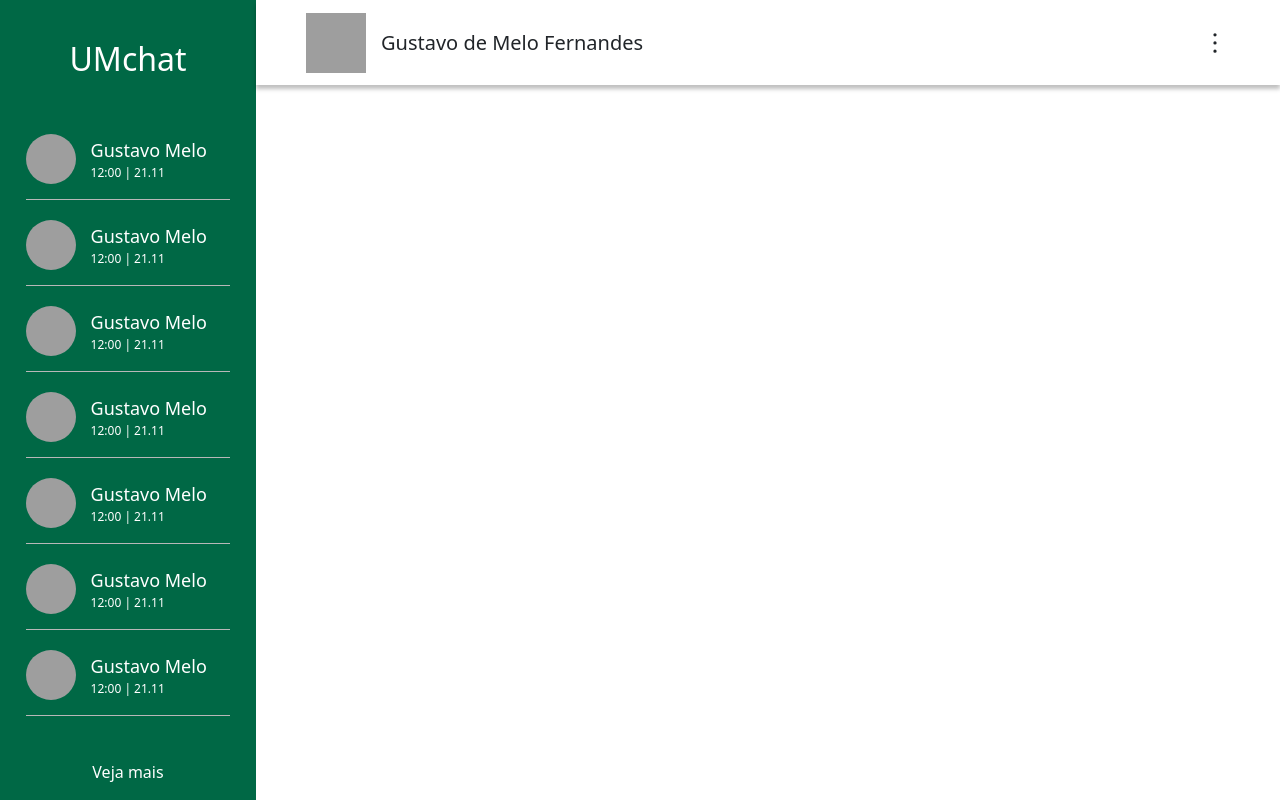
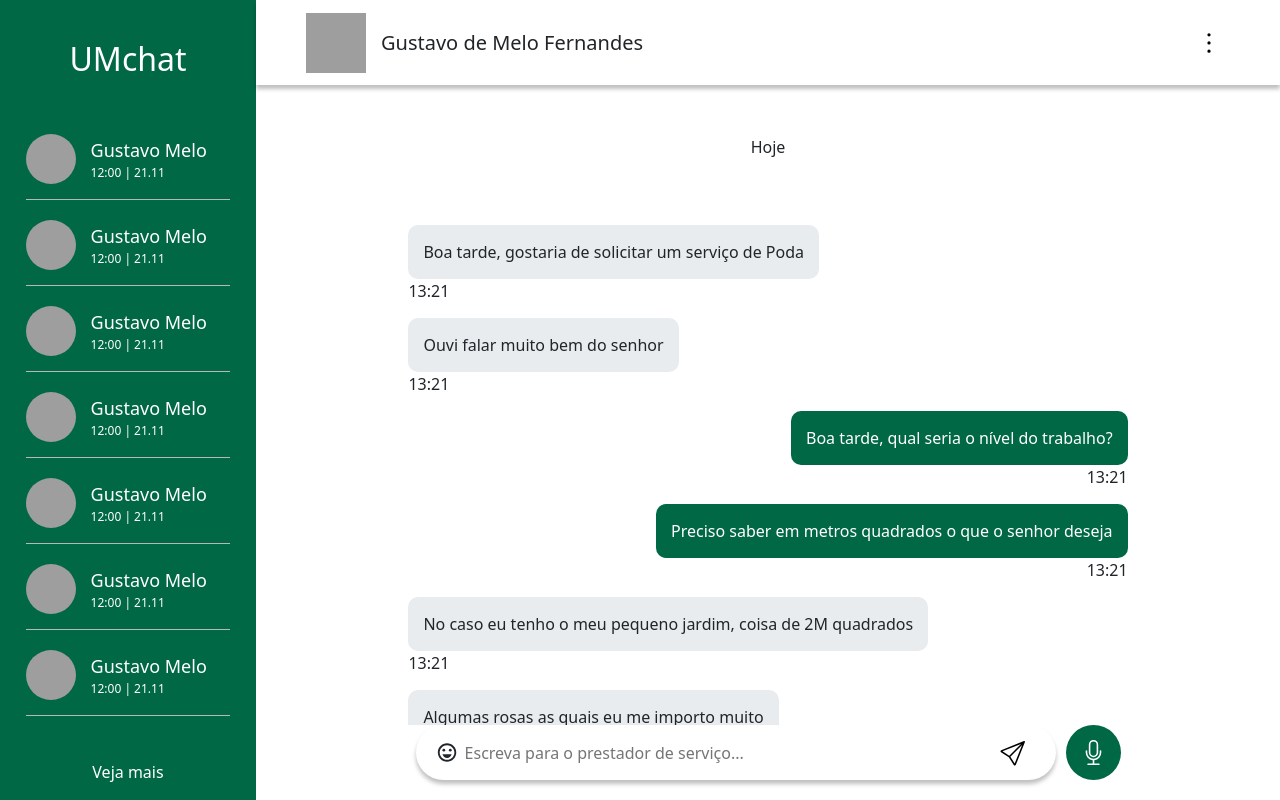
Before and after one commit to sejaumbu/seja-umbu, a React (Vite) app: page / in a window 1280 px wide. Built offline with nearby package versions, Linux system fonts and the light colour scheme; grey boxes are pictures that could not be loaded.

Commit message:
Add: barra de rolagem

```diff
--- a/src/components/UMchat/UMChat.css
+++ b/src/components/UMchat/UMChat.css
@@ -89,8 +89,136 @@
     margin: 0px;
 }
 
-.moreInfo svg{
+.messageActions{
+    display: flex;
+    justify-content: center;
+    align-items: center;
+    background-color: transparent;
+    border: none;
+}
+
+.messageActions svg{
     width: 30px;
     height: 30px;
     margin-right: 50px;
 }
+
+.areaChat{
+    width: 80vw;
+    height: 80vh;
+    padding-right: 10%;
+    padding-left: 10%;
+    overflow-y: auto;
+}
+
+.data-do-chat{
+    text-align: center;
+    padding : 50px;
+}
+
+.enviado-content{
+    display: flex;
+    justify-content: start;
+    flex-direction: column;
+    padding-left: 50px;
+    margin-top: 15px;
+}
+
+.enviado-content p{
+    margin: 0px;
+}
+
+.enviado{
+    display: flex;
+    align-items: center;
+    width: fit-content;
+    padding: 15px 15px 15px 15px;
+    border-radius: 10px;
+    background-color: #E8ECEF;
+}
+
+.enviado p{
+    margin: 0px;
+}
+
+.receber-content{
+    display: flex;
+    justify-content: end;
+    margin-top: 15px;
+    padding-right: 50px;
+}
+
+.receber-content p{
+    margin: 0px;
+    text-align: end;
+}
+
+.receber{
+    display: flex;
+    align-items: center;
+    width: fit-content;
+    padding: 15px 15px 15px 15px;
+    border-radius: 10px;
+    background-color: #006845;
+    color: white;
+}
+
+.receber p{
+    margin: 0px;
+}
+
+.inputMessage{
+    display: flex;
+    align-items: center;
+    height: 55px;
+    width: 50vw;
+    border: none;
+    border-radius: 50px;
+    padding-left: 20px;
+    padding-right: 20px;
+    box-shadow: 0px 4px 4px 0px rgba(0, 0, 0, 0.25);
+}
+
+.inputMessage svg{
+    width: 25px;
+    height: 25px;
+    margin-right: 5px;
+}
+
+.inputMessage input{
+    border: none;
+    outline: none;
+    width: 100%;
+    height: 100%;
+}
+
+.sendButton{
+    background-color: transparent;
+    border: none;
+}
+
+.voiceButton{
+    display: flex;
+    justify-content: center;
+    align-items: center;
+    height: 55px;
+    width: 55px;
+    background-color: #006845;
+    margin-left: 10px;
+    border: none;
+    border-radius: 50px;
+}
+
+.voiceButton svg{
+    color: white;
+    width: 25px;
+    height: 25px;
+}
+
+.footerMessage{
+    display: flex;
+    justify-content: center;
+    align-items: center;
+}
+
+/* Espaço para a estilização do balão de mensagem*/
--- a/src/components/UMchat/UMChat.jsx
+++ b/src/components/UMchat/UMChat.jsx
@@ -1,5 +1,8 @@
 import Contatos from './ItemChat/Contatos.jsx';
 import Mensagens from './ItemChat/Mensagens.jsx';
+import { MdOutlineEmojiEmotions } from "react-icons/md";
+import { BsSend } from "react-icons/bs";
+import { BsMic } from "react-icons/bs";
 import './UMChat.css';
 
 export default function UMChat(){
@@ -47,6 +50,14 @@ export default function UMChat(){
             </div>
             <div>
                 <Mensagens/>
+                <footer className='footerMessage'>
+                    <div className="inputMessage">
+                        <MdOutlineEmojiEmotions/>
+                        <input placeholder='Escreva para o prestador de serviço...'/>
+                        <button className='sendButton'><BsSend/></button>
+                    </div>
+                    <button className='voiceButton'><BsMic/></button>
+                </footer>
             </div>
         </main>
     )
--- a/src/components/UMchat/itemChat/Mensagens.jsx
+++ b/src/components/UMchat/itemChat/Mensagens.jsx
@@ -1,12 +1,50 @@
 import { AiOutlineMore } from "react-icons/ai";
 export default function Mensagens(){
     return(
-        <div className="headerMensagens">
-            <div className="infoContato">
-                <img src='https://cdn-icons-png.flaticon.com/256/149/149071.png' className="fotoContato"/>
-                <p>Gustavo de Melo Fernandes</p>
+        <>
+            <div className="headerMensagens">
+                <div className="infoContato">
+                    <img src='https://cdn-icons-png.flaticon.com/256/149/149071.png' className="fotoContato"/>
+                    <p>Gustavo de Melo Fernandes</p>
+                </div>
+                <button className="messageActions"><AiOutlineMore/></button>
             </div>
-            <i className="moreInfo"><AiOutlineMore/></i>
+            <div className="areaChat">
+                {/* Simulação de um bate-papo por chat ao vivo */}
+                <p className="data-do-chat">Hoje</p>
+                <Enviar enviar='Boa tarde, gostaria de solicitar um serviço de Poda'/>
+                <Enviar enviar='Ouvi falar muito bem do senhor'/>
+                <Receber receber='Boa tarde, qual seria o nível do trabalho?'/>
+                <Receber receber='Preciso saber em metros quadrados o que o senhor deseja'/>
+                <Enviar enviar='No caso eu tenho o meu pequeno jardim, coisa de 2M quadrados'/>
+                <Enviar enviar='Algumas rosas as quais eu me importo muito'/>
+                <Enviar enviar='Queria saber um pouco mais sobre o preço'/>
+                <Receber receber='O preço é fornecido antes de entrar em contato senhor...'/>
+                <Receber receber='Aqui só falaremos das ferramentas para realizar o trabalho'/>
+                <Enviar enviar='Entendo, vou fazer uma nova simulação'/>
+            </div>
+        </>
+    )
+}
+
+export function Enviar(props){
+    return(
+        <div className="enviado-content">
+            <div className="enviadoContainer">
+                <p className="enviado">{props.enviar}</p>
+                <p>13:21</p>
+            </div>
         </div>
     )
 }
+
+export function Receber(props){
+    return(
+        <div className="receber-content">
+            <div className="receberContainer">
+                <p className="receber">{props.receber}</p>
+                <p>13:21</p>
+            </div>
+        </div>
+    )
+}
```
